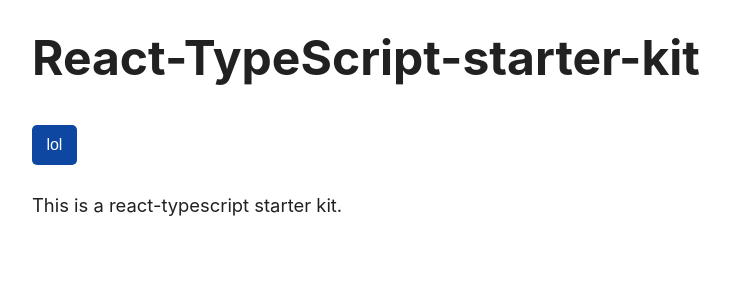
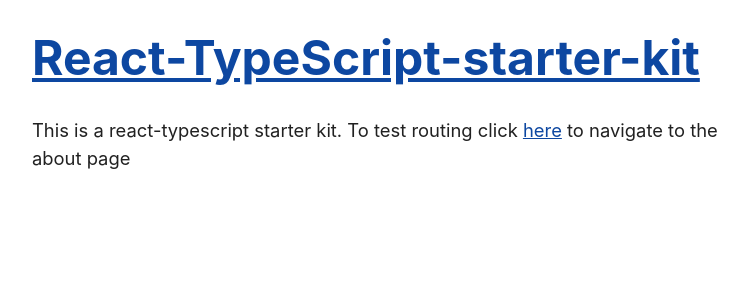
Before and after one commit to jumpbangs/react-typescript-starter-kit, a React (Create React App) app: page / in a window 1280 px wide. Shown: the top 300 px of the page, without its empty margins (248-996 px from the left). Built offline with nearby package versions, Linux system fonts and the light colour scheme.

Commit message:
Added routing function

```diff
--- a/package.json
+++ b/package.json
@@ -4,6 +4,7 @@
   "main": "index.js",
   "license": "MIT",
   "dependencies": {
+    "prettier": "^2.8.8",
     "react": "^18.2.0",
     "react-dom": "^18.2.0",
     "react-helmet-async": "^1.3.0",
@@ -34,7 +35,6 @@
     "eslint-plugin-unused-imports": "^2.0.0",
     "husky": "^8.0.0",
     "lint-staged": "^13.2.1",
-    "prettier": "^2.8.8",
     "pretty-quick": "^3.1.3",
     "typescript": "*"
   },
--- a/src/App.tsx
+++ b/src/App.tsx
@@ -1,11 +1,16 @@
 import React from 'react';
+import { Link } from 'react-router-dom';
 
-import Home from './pages/Home';
+import { HOME_TITLE } from 'src/common/constants';
+import AppRoutes from 'src/routes/appRoutes';
 
 const App = () => {
   return (
     <div>
-      <Home />
+      <Link to="/">
+        <h1>{HOME_TITLE}</h1>
+      </Link>
+      <AppRoutes />
     </div>
   );
 };
--- a/src/common/constants.ts
+++ b/src/common/constants.ts
@@ -1 +1,6 @@
 export const HOME_TITLE = 'React-TypeScript-starter-kit';
+
+export const ROUTE_NAMES = {
+    HOME: { pathName: '/', title: 'Home'},
+    ABOUT: {pathName: '/about', title: 'About'},
+};
--- a/src/index.tsx
+++ b/src/index.tsx
@@ -1,5 +1,6 @@
 import ReactDOM from 'react-dom/client';
 import { HelmetProvider } from 'react-helmet-async';
+import { BrowserRouter } from 'react-router-dom';
 
 import App from './App';
 
@@ -9,7 +10,9 @@ const MOUNT_ROOT = document.getElementById('root') as HTMLElement;
 const root = ReactDOM.createRoot(MOUNT_ROOT);
 
 root.render(
-  <HelmetProvider>
-    <App />
-  </HelmetProvider>
+  <BrowserRouter>
+    <HelmetProvider>
+      <App />
+    </HelmetProvider>
+  </BrowserRouter>
 );
--- /dev/null
+++ b/src/pages/About/About.tsx
@@ -0,0 +1,17 @@
+import React from 'react';
+
+import { ROUTE_NAMES } from 'src/common/constants';
+
+const About = () => {
+    return (
+        <div>
+            <h1>{ROUTE_NAMES.ABOUT.title}</h1>
+            <section>
+                This is the about section.
+                Click <a href="/">here</a> to go back to the home page.
+            </section>
+        </div>
+    )
+};
+
+export default About;
--- /dev/null
+++ b/src/pages/About/index.ts
@@ -0,0 +1,3 @@
+import About from './About';
+
+export default About;
--- a/src/pages/Home/Home.tsx
+++ b/src/pages/Home/Home.tsx
@@ -1,12 +1,13 @@
 import React from 'react';
-import { HOME_TITLE } from 'src/common/constants';
+import { Link } from 'react-router-dom';
 
 const Home = () => {
   return (
     <div>
-      <h1>{HOME_TITLE}</h1>
-      <button>lol</button>
-      <p>This is a react-typescript starter kit.</p>
+      <p>
+        This is a react-typescript starter kit.
+        To test routing click <Link to="/about">here</Link> to navigate to the about page
+      </p>
     </div>
   );
 };
--- /dev/null
+++ b/src/routes/appRoutes.tsx
@@ -0,0 +1,18 @@
+import React from 'react';
+import { Route, Routes } from 'react-router-dom';
+
+import { ROUTE_NAMES } from 'src/common/constants';
+import About from 'src/pages/About';
+import Home from 'src/pages/Home';
+
+const AppRoutes = () => {
+
+    return (
+        <Routes>
+            <Route path={ROUTE_NAMES.HOME.pathName} element={<Home />} />
+            <Route path={ROUTE_NAMES.ABOUT.pathName} element={<About />} />
+        </Routes>
+    )
+}
+
+export default AppRoutes;
```
Also changed, not shown: .eslintrc.json, 1 other file (tests, documents, lock files or other folders).
